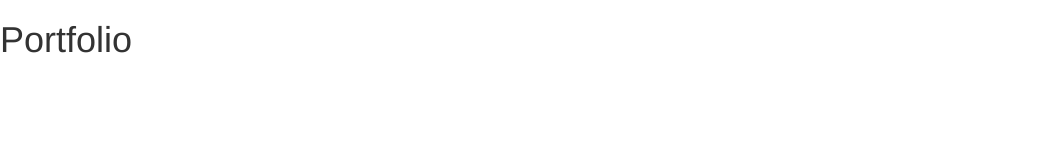
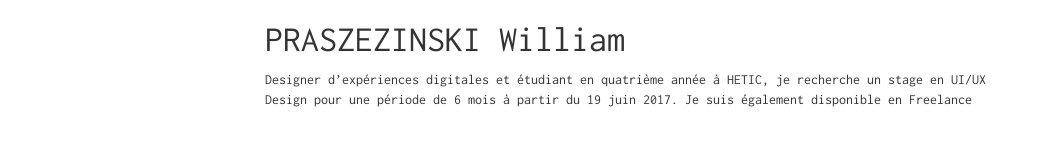
Before and after one commit to WilliamPra/portfolio, a website: page app/index.html in a window 1280 px wide. Shown: the whole page, without its empty margins (0-1046 px from the left). Drawn offline with Linux system fonts and the light colour scheme.

Commit message:
Add font and first paragraph

```diff
--- a/app/index.html
+++ b/app/index.html
@@ -1,7 +1,9 @@
 <!DOCTYPE html>
-<html lang="en">
+<html lang="fr">
 <head>
     <meta charset="UTF-8">
+    <meta name="viewport" content="width=device-width, initial-scale=1">
+
     <title>Portfolio | William Praszezinski</title>
 
     <!--build:css css/main.min.css-->
@@ -10,6 +12,13 @@
     <!--endbuild-->
 </head>
 <body>
-    <h1>Portfolio</h1>
+    <div class="container">
+        <div class="row">
+            <div class="col-xs-8 col-xs-offset-2">
+                <h1>PRASZEZINSKI William</h1>
+                <p>Designer d’expériences digitales et étudiant en quatrième année à HETIC, je recherche un stage en UI/UX Design pour une période de 6 mois à partir du 19 juin 2017. Je suis également disponible en Freelance</p>
+            </div>
+        </div>
+    </div>
 </body>
 </html>
--- a/app/scss/main.scss
+++ b/app/scss/main.scss
@@ -0,0 +1,7 @@
+// utils
+@import "utils/fonts";
+@import "utils/variables";
+
+body {
+  font-family: $inconsolata;
+}
--- /dev/null
+++ b/app/scss/utils/_fonts.scss
@@ -0,0 +1,7 @@
+@font-face {
+  font-family: 'inconsolata';
+  src: url('../../fonts/inconsolata/inconsolata-webfont.woff2') format('woff2'),
+  url('../../fonts/inconsolata/inconsolata-webfont.woff') format('woff');
+  font-weight: normal;
+  font-style: normal;
+}
--- /dev/null
+++ b/app/scss/utils/_variables.scss
@@ -0,0 +1,2 @@
+// Fonts
+$inconsolata: 'inconsolata', Helvetica, Arial, sans-serif
--- a/gulpfile.js
+++ b/gulpfile.js
@@ -75,7 +75,7 @@ gulp.task('browserSync', function () {
 // Transform Sass to CSS
 // Reload web server
 gulp.task('sass', function () {
-   return gulp.src(dev.dir.sass + '/**/*.scss')
+   return gulp.src(dev.dir.sass + '/main.scss')
        .pipe(sass().on('error', sass.logError))
        .pipe(autoprefixer({
            cascade: false
```
Also changed, not shown: app/css/main.css, app/fonts/inconsolata/inconsolata-webfont.woff (added), app/fonts/inconsolata/inconsolata-webfont.woff2 (added).
